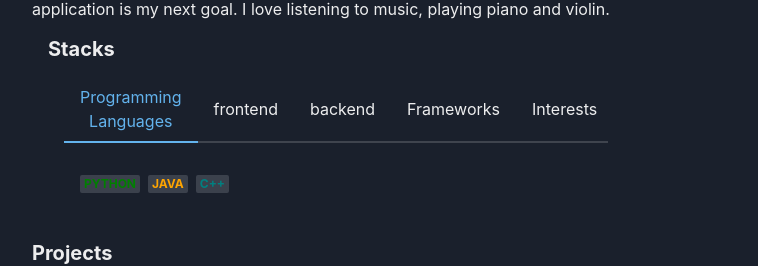
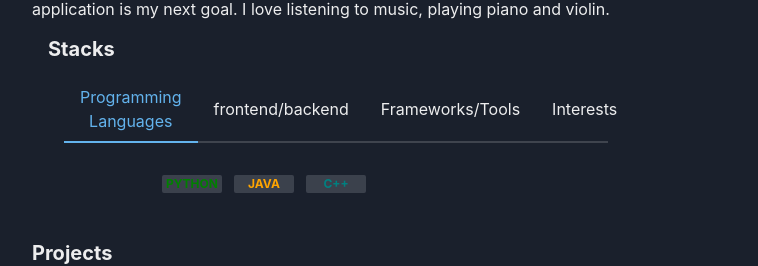
Before and after one commit to Tim-a-tree/nextjs_profile, a Next.js app: page / in a window 1280 px wide. Shown: the part 393-659 px from the top of the page, without its empty margins (304-1062 px from the left). Built offline with nearby package versions, Linux system fonts and the light colour scheme.

Commit message:
Edited: Stacks to align center using <SimpleGrid>

```diff
--- a/components/skills.tsx
+++ b/components/skills.tsx
@@ -1,4 +1,4 @@
-import { TabList, TabPanels, Tabs, Tab, TabPanel, Stack, Badge, Container, SimpleGrid } from '@chakra-ui/react'
+import { TabList, TabPanels, Tabs, Tab, TabPanel, Stack, Badge, Container, SimpleGrid, Center } from '@chakra-ui/react'
 
 function SkillStacks() {
     function CreateTabs({ data }) {
@@ -13,11 +13,15 @@ function SkillStacks() {
                     <TabPanels>
                         {data.map((tab, index) => (
                             <TabPanel p={4} key={index}>
-                                <Stack as="span" key={index} direction='row' paddingBlock={4}>
-                                {tab.contents.map((content) => (
-                                        <Badge key={index} color={RandomColors()} >{content}</Badge>
-                                ))}
-                                </Stack>
+                                <Center>
+                                    <Stack as="span" key={index} direction='row' paddingBlock={4}>
+                                        <SimpleGrid columns={5} spacing={3}>
+                                            {tab.contents.map((content) => (
+                                                    <Badge textAlign={'center'} key={index} color={RandomColors()} >{content}</Badge>
+                                            ))}
+                                        </SimpleGrid>
+                                    </Stack>
+                                </Center>
                             </TabPanel>
                         ))}
                     </TabPanels>
@@ -37,20 +41,16 @@ function SkillStacks() {
             contents: ['Python', 'Java', 'C++']
         },
         {
-            label: 'frontend',
-            contents: ['HTML', 'CSS'],
+            label: 'frontend/backend',
+            contents: ['HTML', 'CSS', 'Node.js', 'Django', 'JavaScript', 'TypeScript'],
         },
         {
-            label: 'backend',
-            contents: ['Node.js', 'Django'],
-        },
-        {
-            label: "Frameworks",
+            label: "Frameworks/Tools",
             contents: ['React', 'Next.js', 'Flutter', 'Slack', 'Jira', 'Git'],
         },
         {
             label: "Interests",
-            contents: ['JavaScript', 'TypeScript', 'Unreal Engine', 'Kubernetes', 'Docker', 'AWS', 'Flutter', 'Supabase', 'Spring'],
+            contents: [, 'Unreal Engine', 'Kubernetes', 'Docker', 'AWS', 'Flutter', 'Supabase', 'Spring', 'Swift'],
         },
     ]
 
```
